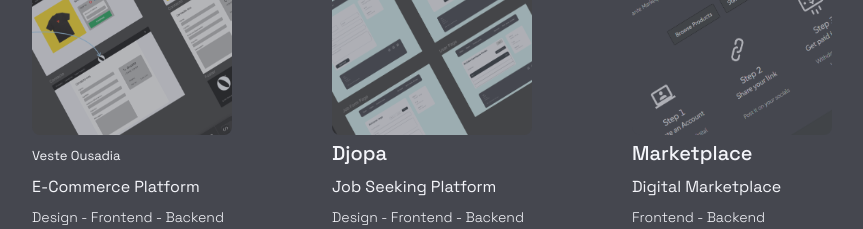
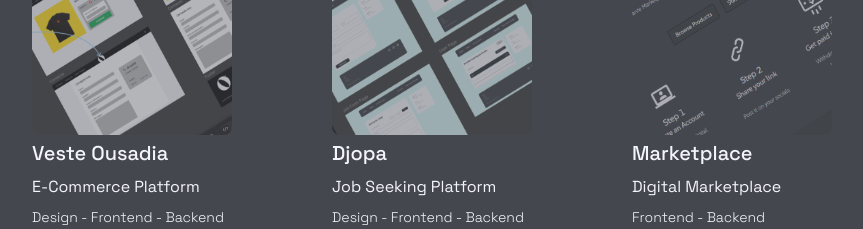
Before and after one commit to ArcidesFerrao/webstudio, a Next.js app: page / in a window 1280 px wide. Shown: the part 1360-1589 px from the top of the page, without its empty margins (208-1071 px from the left). Built offline with nearby package versions, Linux system fonts and the light colour scheme.

Commit message:
images height

```diff
--- a/src/app/components/Projects.tsx
+++ b/src/app/components/Projects.tsx
@@ -20,7 +20,7 @@
           <div className="flex flex-col justify-around min-h-24">
             <h3 className="text-xl font-medium ">
               <a href="https://www.vesteousadia.com" target="blank">
-                Veste Ousadia
+                <h3 className="text-xl font-medium">Veste Ousadia</h3>
               </a>
             </h3>
             <p className=" ">E-Commerce Platform</p>
@@ -54,7 +54,12 @@
             className="rounded-lg hover:shadow-lg transition-shadow"
           />
           <div className="flex flex-col justify-around min-h-24">
-            <h3 className="text-xl font-medium">Marketplace</h3>
+            <a
+              href="https://digital-marketplace-one.vercel.app/"
+              target="blank"
+            >
+              <h3 className="text-xl font-medium">Marketplace</h3>
+            </a>
             <p className="">Digital Marketplace</p>
             <p className="font-extralight text-sm">Frontend - Backend</p>
           </div>
--- a/src/app/globals.css
+++ b/src/app/globals.css
@@ -215,7 +215,7 @@
 }
 
 footer img {
-  height: 100px;
+  height: 54px;
 }
 
 .footer-links:hover {
```
